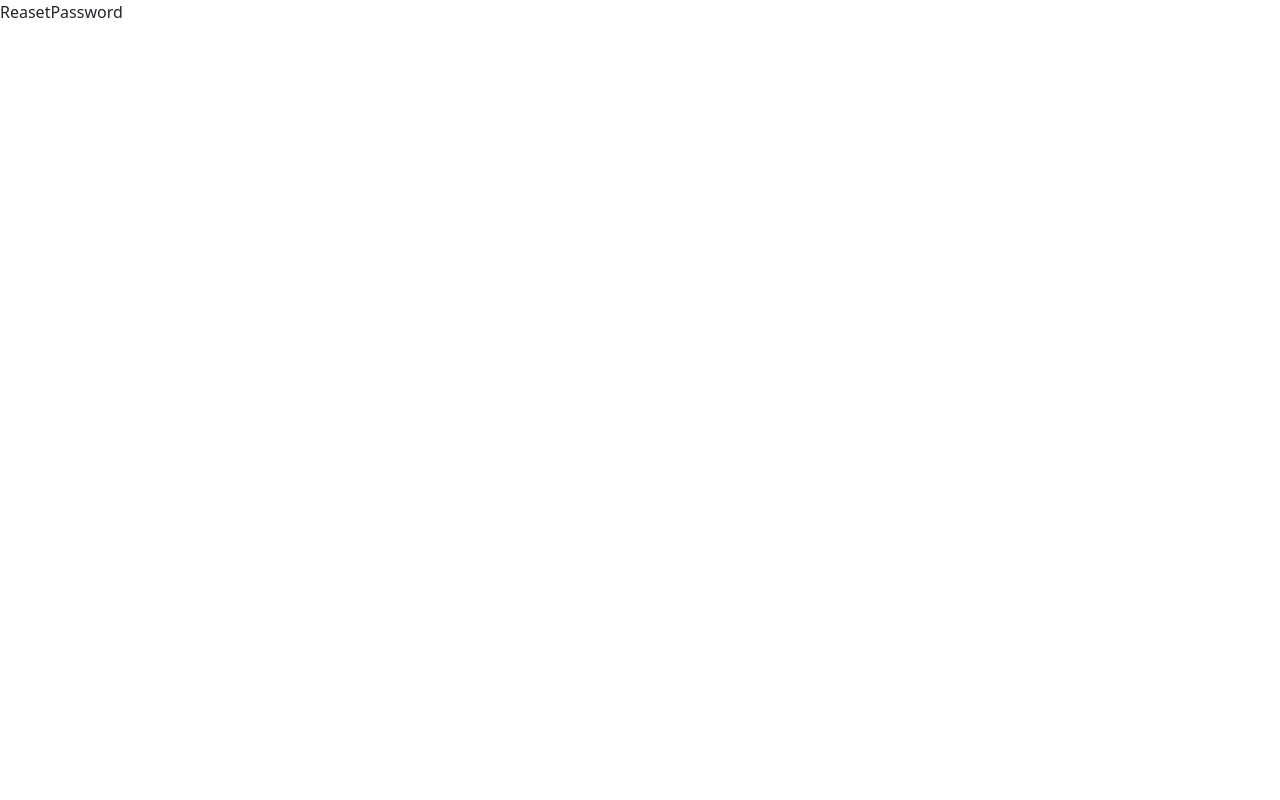
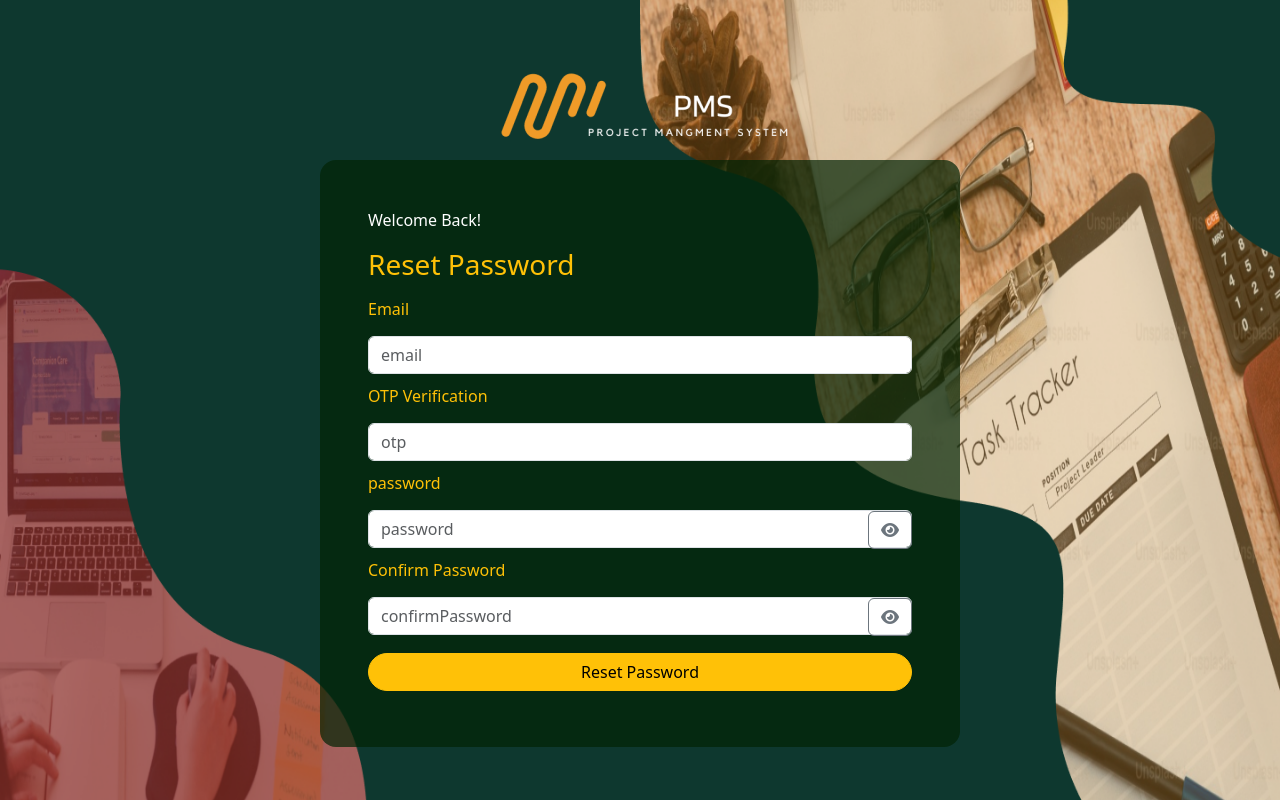
Before and after one commit to Elias-lap/ProjectMangement2, a React (Vite) app: page /ResetPasword in a window 1280 px wide. Built offline with nearby package versions, Linux system fonts and the light colour scheme.

Commit message:
forgetpass & rest-pass

```diff
--- a/src/AuthModule/components/ForgotPassword/ForgotPassword.tsx
+++ b/src/AuthModule/components/ForgotPassword/ForgotPassword.tsx
@@ -1,7 +1,64 @@
-import React from 'react'
+import { useForm } from "react-hook-form";
+import logo from "../../../assets/images/PMS 3.png";
+import { useNavigate } from "react-router-dom";
+import { FormData } from "../../../interfaces/Auth";
+import { useState } from "react";
+import { ToastContainer, toast } from "react-toastify";
+import axios from "axios";
+export default function ForgotPassword() {
+  const {
+    register,
+    handleSubmit,
+    formState: { errors },
+  } = useForm<FormData>();
+  const navigate = useNavigate();
 
-export default function ForgotPassword() {
+  const onSubmit = async (data: FormData) => {
+    try {
+      const response = await axios.post("https://upskilling-egypt.com:3003/api/v1/Users/Reset/Request", data );
+
+      toast.success('Login successfully');
+      navigate("/ResetPasword");
+      console.log(response)
+    } catch (error ) {
+      toast.error("An error occurred with login..");
+  };
+}
   return (
-    <div>ForgotPassword</div>
-  )
+    <div className="Auth-container vh-100 d-flex align-items-center justify-content-center">
+      <ToastContainer />
+    <div className="logo">
+      <img src={logo} alt="logo" className="mb-3" />
+    </div>
+
+    <div className="login-container  w-50 rounded-4 px-5 py-5">
+      <p className="text-white">Welcome Back!</p>
+      <h3 className="text-warning mb-3">Forget Password </h3>
+      <form onSubmit={handleSubmit(onSubmit)}>
+        <div className="form-group">
+          <label htmlFor="exampleFormControlInput1 mb-3">Email</label>
+          <input
+            type="email"
+            className="form-control"
+            {...register("email", {
+              required: "email is required",
+              pattern: {
+                value: /^[a-zA-Z0-9._%+-]+@[a-zA-Z0-9.-]+\.[a-zA-Z]{2,}$/,
+                message: "email is not valid ",
+              },
+            })}
+            placeholder="email"
+          />
+        </div>
+        {/* {errors.email && (
+                    <p className="alert alert-danger">{errors.email.message}</p>
+                  )} */}
+        <button type="submit" className="w-100 btn btn-warning rounded-5">
+        Verify
+            </button>
+
+      </form>
+    </div>
+  </div>
+  );
 }
--- a/src/AuthModule/components/Login/Login.tsx
+++ b/src/AuthModule/components/Login/Login.tsx
@@ -29,7 +29,7 @@ const onSubmit = async (data: FormData) => {
   setSpinner(true);
 
   try {
-    const response = await axios.post('https://upskilling-egypt.com:3003/api/v1/Users/Login', data );
+    const response = await axios.post('https://upskilling-egypt.com:3003/api/v1/Users/Reset', data );
 
     toast.success('Login successfully');
     navigate('/dashboard');
@@ -103,7 +103,7 @@ const onSubmit = async (data: FormData) => {
             <Link to="/register" className="text-white">
               Register now
             </Link>
-            <Link to="/ForgetPass" className="text-white">
+            <Link to="/ForgetPasword" className="text-white">
               Forgetpassword
             </Link>
           </div>
--- a/src/AuthModule/components/ReasetPassword/ReasetPassword.tsx
+++ b/src/AuthModule/components/ReasetPassword/ReasetPassword.tsx
@@ -1,7 +1,171 @@
-import React from 'react'
+/* eslint-disable @typescript-eslint/no-unused-vars */
+import { useForm } from "react-hook-form";
+import logo from "../../../assets/images/PMS 3.png";
+import { Link, useNavigate } from "react-router-dom";
+import { FormData } from "../../../interfaces/Auth";
+import { useState } from "react";
+import { toast } from "react-toastify";
+import axios from "axios";
 
 export default function ReasetPassword() {
-  return (
-    <div>ReasetPassword</div>
-  )
+ // All states here on the top
+ const [showPassword, setShowPassword] = useState<boolean>(false);
+ const [showConfirmPassword, setshowConfirmPassword] = useState<boolean>(false);
+ // note we will move it to context for using
+ const [spinner, setSpinner] = useState<boolean>(false);
+ const {
+   register,
+   handleSubmit,
+   formState: { errors },
+ } = useForm<FormData>();
+ const navigate = useNavigate();
+
+// Function for password visibility
+//  void indicates that a function does not return any value
+const togglePasswordVisibility = (): void => {
+ setShowPassword((prevState: boolean) => !prevState);
+};
+const toggleConfirmPasswordVisibility = (): void => {
+  setshowConfirmPassword((prevState: boolean) => !prevState);
+ };
+
+// senD Data to Api
+const onSubmit = async (data: FormData) => {
+ setSpinner(true);
+
+ try {
+   const response = await axios.post('https://upskilling-egypt.com:3003/api/v1/Users/Login', data );
+
+   toast.success('Login successfully');
+   navigate('/login');
+   console.log(response)
+ } catch (error ) {
+   toast.error("An error occurred with login..");
+ } finally {
+   setSpinner(false);
+ }
+};
+
+ return (
+   <div className="Auth-container vh-100 d-flex align-items-center justify-content-center">
+     <div className="logo">
+       <img src={logo} alt="logo" className="mb-3" />
+     </div>
+
+     <div className="login-container  w-50 rounded-4 px-5 py-5">
+       <p className="text-white">Welcome Back!</p>
+       <h3 className="text-warning mb-3">Reset Password</h3>
+       <form onSubmit={handleSubmit(onSubmit)}>
+         <div className="form-group">
+           <label htmlFor="exampleFormControlInput1 mb-3">Email</label>
+           <input
+             type="email"
+             className="form-control"
+             {...register("email", {
+               required: "email is required",
+               pattern: {
+                 value: /^[a-zA-Z0-9._%+-]+@[a-zA-Z0-9.-]+\.[a-zA-Z]{2,}$/,
+                 message: "email is not valid ",
+               },
+             })}
+             placeholder="email"
+           />
+         </div>
+         {errors.email && (
+           <div className="alert alert-danger ">{errors.email.message}</div>
+         )}
+          <div className="form-group">
+           <label htmlFor="exampleFormControlInput1 mb-3">OTP Verification</label>
+           <input
+             type="text"
+             className="form-control"
+             {...register("seed", {
+               required: "seed is required",
+             })}
+             placeholder="otp"
+           />
+         </div>
+         {errors.seed && (
+           <div className="alert alert-danger ">{errors.seed.message}</div>
+         )}
+         <div className="form-group for-visibilty-password-container">
+           <label htmlFor="exampleFormControlInput1">password</label>
+           <input
+             type={showPassword ? "text" : "password"}
+             className="form-control"
+             placeholder="password"
+             {...register("password", {
+               required: "password is required ",
+               pattern: {
+                 value:
+                   /^(?=.*\d)(?=.*[a-z])(?=.*[A-Z])(?=.*[a-zA-Z]).{8,}$/,
+                 message:
+                   "Password must contain at least 8 characters, including upper and lowercase letters, and numbers",
+               },
+             })}
+           />
+                 <button
+                 className="btn btn-outline-secondary for-visibilty-password-button"
+                 type="button"
+                 onClick={togglePasswordVisibility}
+               >
+                 <i className="fa-solid fa-eye"></i>
+               </button>
+
+         </div>
+         {errors.password && (
+               <div className="alert alert-danger ">
+                 {errors.password.message}
+               </div>
+             )}
+      <div className="form-group for-visibilty-password-container">
+           <label htmlFor="exampleFormControlInput1">Confirm Password</label>
+           <input
+             type={showConfirmPassword ? "text" : "password"}
+             className="form-control"
+             placeholder="confirmPassword"
+             {...register("confirmPassword", {
+               required: "confirmPassword is required ",
+               pattern: {
+                 value:
+                   /^(?=.*\d)(?=.*[a-z])(?=.*[A-Z])(?=.*[a-zA-Z]).{8,}$/,
+                 message:
+                   "confirmPassword must contain at least 8 characters, including upper and lowercase letters, and numbers",
+               },
+             })}
+           />
+                 <button
+                 className="btn btn-outline-secondary for-visibilty-password-button"
+                 type="button"
+                 onClick={toggleConfirmPasswordVisibility}
+               >
+                 <i className="fa-solid fa-eye"></i>
+               </button>
+
+         </div>
+         {/* {errors.confirmPassword && (
+               <div className="alert alert-danger ">
+                 {errors.confirmPassword.message}
+               </div>
+             )} */}
+         {/* <div className="d-flex justify-content-between my-2">
+           <Link to="/register" className="text-white">
+             Register now
+           </Link>
+           <Link to="/ForgetPasword" className="text-white">
+             Forgetpassword
+           </Link>
+         </div> */}
+         <button type="submit" className="w-100 btn btn-warning rounded-5 my-2">
+               {spinner ? (
+                 <div className="spinner-border" role="status"></div>
+               ) : (
+                 "Reset Password"
+               )}
+             </button>
+
+       </form>
+     </div>
+   </div>
+ );
 }
--- a/src/interfaces/Auth.ts
+++ b/src/interfaces/Auth.ts
@@ -2,4 +2,6 @@ export interface FormData {
   email: string;
   password: string;
   message?: string;
+  confirmPassword:string;
+  seed:string;
 }
```
